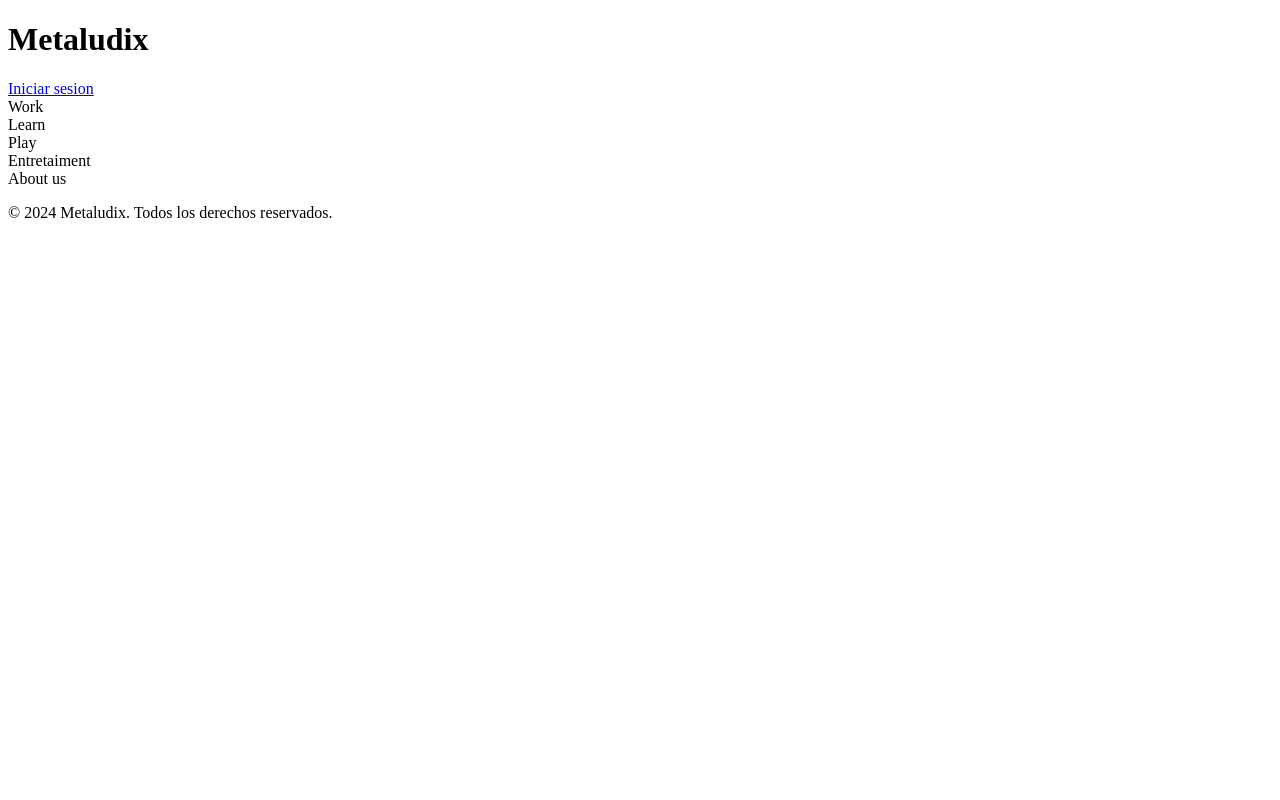
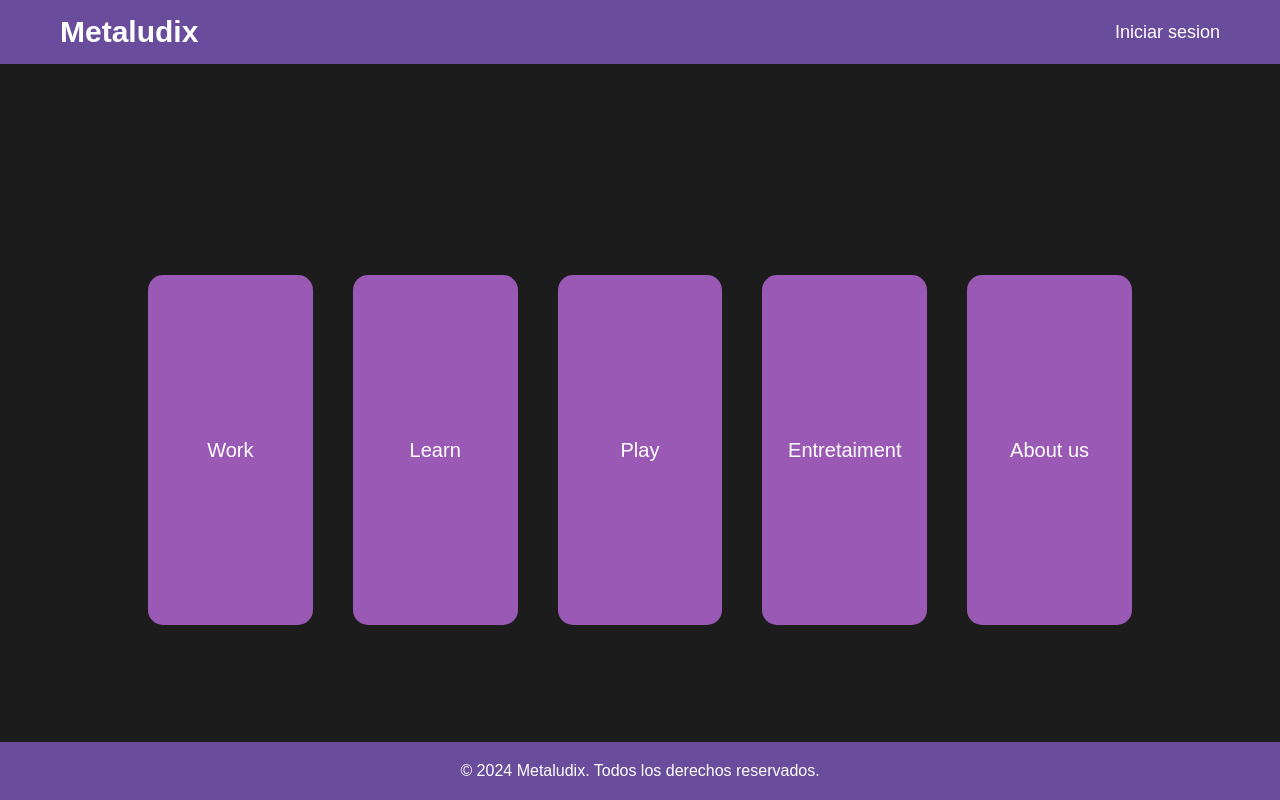
Before and after one commit to Ermrz09/METALUDIX, a plain HTML site: page index.html in a window 1280 px wide. Drawn offline with Linux system fonts and the light colour scheme.

Commit message:
Update styles.css

```diff
--- a/styles.css
+++ b/styles.css
@@ -1,21 +1,105 @@
-const carousel = document.querySelector('.carousel-container');
-const items = document.querySelectorAll('.carousel-item');
-const prevButton = document.querySelector('.prev');
-const nextButton = document.querySelector('.next');
-
-let index = 0;
-
-function updateCarousel() {
-    const offset = -index * 100; // Mover el carrusel basado en el índice
-    carousel.style.transform = `translateX(${offset}%)`;
+* {
+    margin: 0;
+    padding: 0;
+    box-sizing: border-box;
 }
 
-prevButton.addEventListener('click', () => {
-    index = (index > 0) ? index - 1 : items.length - 1; // Volver al último si está en el primero
-    updateCarousel();
-});
+body {
+    font-family: Arial, sans-serif;
+    background-color: #1c1c1c; /* Fondo oscuro */
+    color: white;
+    display: flex;
+    justify-content: center;
+    align-items: center;
+    flex-direction: column;
+    min-height: 100vh;
+    overflow: hidden;
+}
 
-nextButton.addEventListener('click', () => {
-    index = (index < items.length - 1) ? index + 1 : 0; // Volver al primero si está en el último
-    updateCarousel();
-});
+header {
+    width: 100%;
+    background-color: #6a4c9c; /* Color púrpura */
+    padding: 15px 0;
+    position: fixed;
+    top: 0;
+    left: 0;
+    z-index: 10;
+}
+
+.menu {
+    display: flex;
+    justify-content: space-between;
+    align-items: center;
+    max-width: 1200px;
+    margin: 0 auto;
+    padding: 0 20px;
+}
+
+.menu h1 {
+    font-size: 30px;
+    color: white;
+}
+
+nav a {
+    color: white;
+    text-decoration: none;
+    margin-left: 20px;
+    font-size: 18px;
+}
+
+nav a:hover {
+    text-decoration: underline;
+}
+
+/* Carrusel */
+.carousel-wrapper {
+    display: flex;
+    justify-content: center; /* Centrado del carrusel */
+    align-items: center;
+    overflow: hidden;
+    position: relative;
+    width: 80vw;
+    margin-top: 100px; /* Ajuste para que no se superponga con el header */
+}
+
+.carousel {
+    display: flex;
+    transition: transform 0.3s ease; /* Movimiento suave */
+    will-change: transform;
+    overflow: hidden;
+}
+
+.carousel-item {
+    width: 200px; /* Hacer las cajas más grandes */
+    height: 350px; /* Caja rectangular vertical */
+    background-color: #9b59b6;
+    display: flex;
+    justify-content: center;
+    align-items: center;
+    border-radius: 15px;
+    font-size: 20px;
+    color: white;
+    margin: 0 20px;
+    cursor: grab;
+}
+
+/* Animación de "arrastre" */
+.carousel-wrapper {
+    cursor: grab;
+}
+
+.carousel-wrapper:active {
+    cursor: grabbing;
+}
+
+footer {
+    width: 100%;
+    background-color: #6a4c9c;
+    text-align: center;
+    padding: 20px 0;
+    position: fixed;
+    bottom: 0;
+    left: 0;
+    color: white;
+    font-size: 16px;
+}
```
